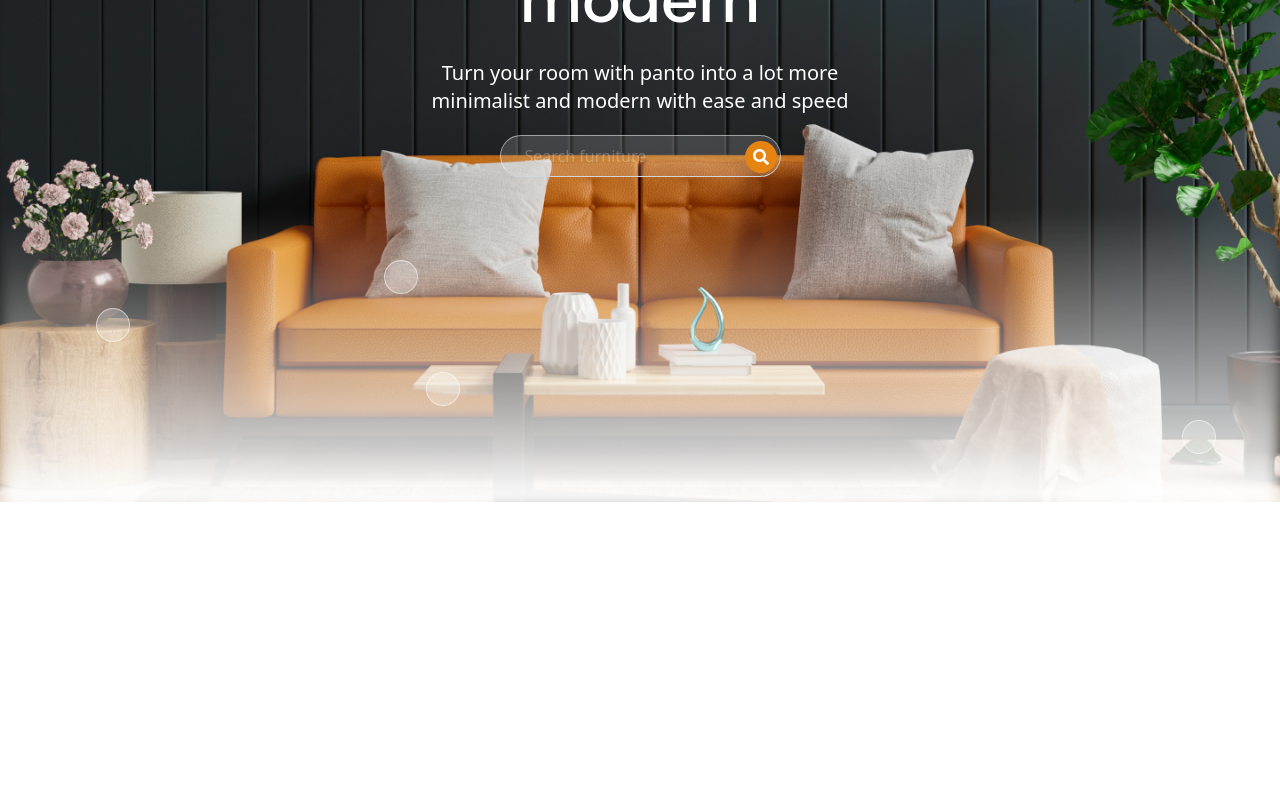
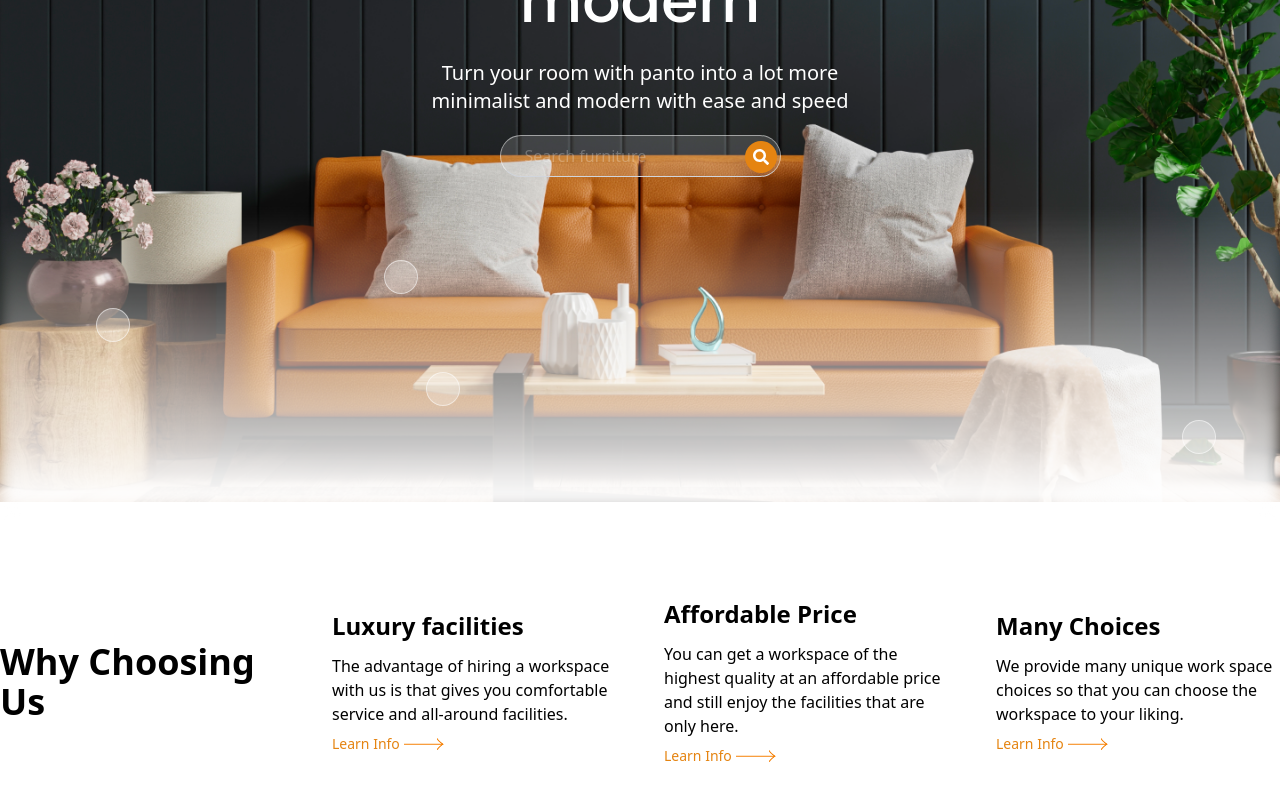
Before and after one commit to selina-islam/panto-landing-page, a React (Vite) app: page / in a window 1280 px wide. Shown: the part 298-1098 px from the top of the page. Before the commit the page ends 808 px from the top, so only its background shows below. Built offline with nearby package versions, Linux system fonts and the light colour scheme; a web font is replaced by a local one.

Commit message:
Reusable button component and why chose section done

```diff
--- /dev/null
+++ b/src/components/Button.jsx
@@ -0,0 +1,19 @@
+import React from "react";
+
+// Reusable Button component with text and icon
+const Button = ({ text }) => {
+  return (
+    // Button container with small text, primary color, flex layout, and cursor pointer
+
+    <button className="text-sm text-primary flex items-center gap-1 cursor-pointer">
+      {/* Display the passed button text */}
+
+      {text}
+      {/* Arrow icon image next to the text */}
+
+      <img src="/arrow.png" alt="btn icon" className="w-10" />
+    </button>
+  );
+};
+
+export default Button;
--- a/src/pages/Home/Home.jsx
+++ b/src/pages/Home/Home.jsx
@@ -1,10 +1,12 @@
 import React from 'react'
 import Hero from './Hero'
+import WhyChoose from './WhyChoose'
 
 const Home = () => {
   return (
     <section>
-      <Hero/>
+      <Hero />
+      <WhyChoose/>
     </section>
   )
 }
--- /dev/null
+++ b/src/pages/Home/WhyChoose.jsx
@@ -0,0 +1,45 @@
+import React from "react";
+import Button from "../../components/Button";
+
+const WhyChoose = () => {
+  return (
+    <section className="container mx-auto px-3 md:px-0">
+      {/* Parent grid layout with spacing */}
+      <div className="my-24 grid grid-cols-1 sm:grid-cols-2 lg:grid-cols-4 items-center gap-8 md:gap-12 text-left">
+        <div>
+          {/* Section Title */}
+          <h2 className="text-4xl font-bold">Why Choosing Us</h2>
+        </div>
+        {/* Card 1: Luxury facilities */}
+        <div>
+          <h3 className="text-2xl font-semibold mb-3">Luxury facilities</h3>
+          <p className="text-base mb-2">
+            The advantage of hiring a workspace with us is that gives you
+            comfortable service and all-around facilities.
+          </p>
+          <Button text="Learn Info" />
+        </div>
+        {/* Card 2: Affordable Price */}
+        <div>
+          <h3 className="text-2xl font-semibold mb-3">Affordable Price</h3>
+          <p className="text-base mb-2">
+            You can get a workspace of the highest quality at an affordable
+            price and still enjoy the facilities that are only here.
+          </p>
+          <Button text="Learn Info" />
+        </div>
+        {/* Card 3: Many Choices */}
+        <div>
+          <h3 className="text-2xl font-semibold mb-3">Many Choices</h3>
+          <p className="text-base mb-2">
+            We provide many unique work space choices so that you can choose the
+            workspace to your liking.
+          </p>
+          <Button text="Learn Info" />
+        </div>
+      </div>
+    </section>
+  );
+};
+
+export default WhyChoose;
```
Also changed, not shown: src/pages/Home/Hero.jsx (+6 -3 lines), public/arrow.png (added).
